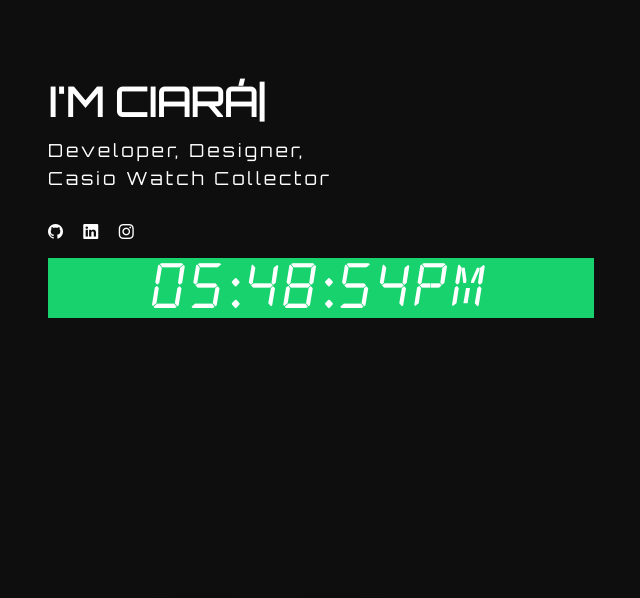
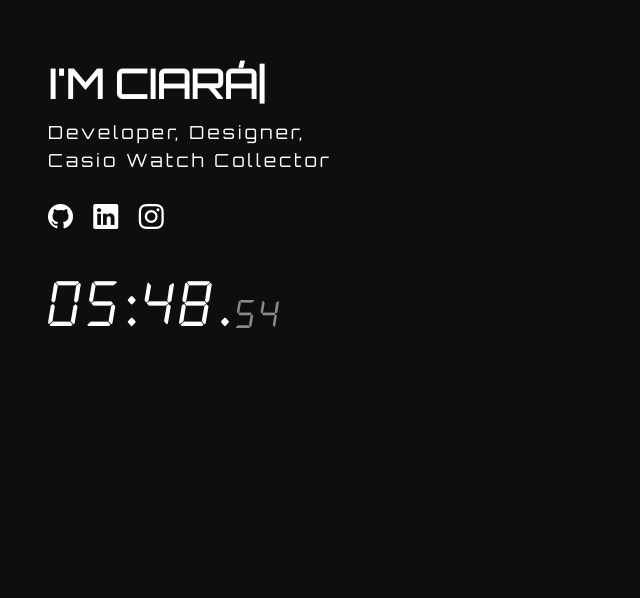
Before and after one commit to monc949/PersonalSite, a plain HTML site: page index.html in a window 1280 px wide. Shown: the part 202-800 px from the top of the page, without its empty margins (34-674 px from the left). Drawn offline with Linux system fonts and the light colour scheme; a web font is replaced by a local one.

Commit message:
clock styled

```diff
--- a/assets/css/style.css
+++ b/assets/css/style.css
@@ -474,19 +474,30 @@
 
 .hero-content .list-social li i {
   color: #fff;
-  font-size: 15px;
+  font-size: 25px;
 }
 
 #digital-clock {
-  background-color: #18d26e;
+  float: left;
   color: #fff;
-  /* width: 45%; */
-  margin: auto;
-  padding-top: 20px;
+  padding-top: 50px;
   padding-bottom: 20px;
   font-family: 'alarm_clockregular';
   font-size: 64px;
-  text-align: center;
+  text-align: left;
+}
+
+#second {
+  float: left;
+  color: rgb(138, 138, 138);
+  padding-top: 60px;
+  font-family: 'alarm_clockregular';
+  font-size: 40px;
+  text-align: left;
+}
+
+.clock-container {
+  width: 100%;
 }
 
 /*--------------------------------------------------------------
--- a/assets/js/watch.js
+++ b/assets/js/watch.js
@@ -37,7 +37,8 @@
         second = update(second);
 
     // Adding time elements to the div
-        document.getElementById("digital-clock").innerText = hour + ":" + minute + ":" + second + "" + period;
+        document.getElementById("digital-clock").innerText = hour + ":" + minute + ".";
+        document.getElementById("second").innerText = second;
     // Set Timer to 1 sec (1000 ms)
         setTimeout(Time, 1000);
 
--- a/index.html
+++ b/index.html
@@ -74,18 +74,19 @@
 
     <div class="container">
         <div class="hero-content">
-        <div class="row">
+
             <h1>I'm <span class="typed" data-typed-items="Ciarán Maye"></span></h1>
             <p>Developer, Designer,  <br> Casio Watch Collector</p>
             <ul class="list-unstyled list-social">
               <li><a href="#"><i class="bi bi-github"></i></a></li>
               <li><a href="#"><i class="bi bi-linkedin"></i></a></li>
               <li><a href="#"><i class="bi bi-instagram"></i></a></li>
-          </ul><div class="col-lg-6">
+            </ul>
 
-            <div id = "digital-clock"> </div>
-          </div>
-
+            <div class="clock-container">
+              <div id="digital-clock"></div>
+              <div id="second"></div>
+              <div id="date"></div>
             </div>
 
         </div>
--- a/stylesheet.css
+++ /dev/null
@@ -1,12 +0,0 @@
-/*! Generated by Font Squirrel (https://www.fontsquirrel.com) on August 14, 2021 */
-
-
-
-@font-face {
-    font-family: 'alarm_clockregular';
-    src: url('alarm_clock-webfont.woff2') format('woff2'),
-         url('alarm_clock-webfont.woff') format('woff');
-    font-weight: normal;
-    font-style: normal;
-
-}
```
Lines whose indentation alone changed are shown as unchanged.
